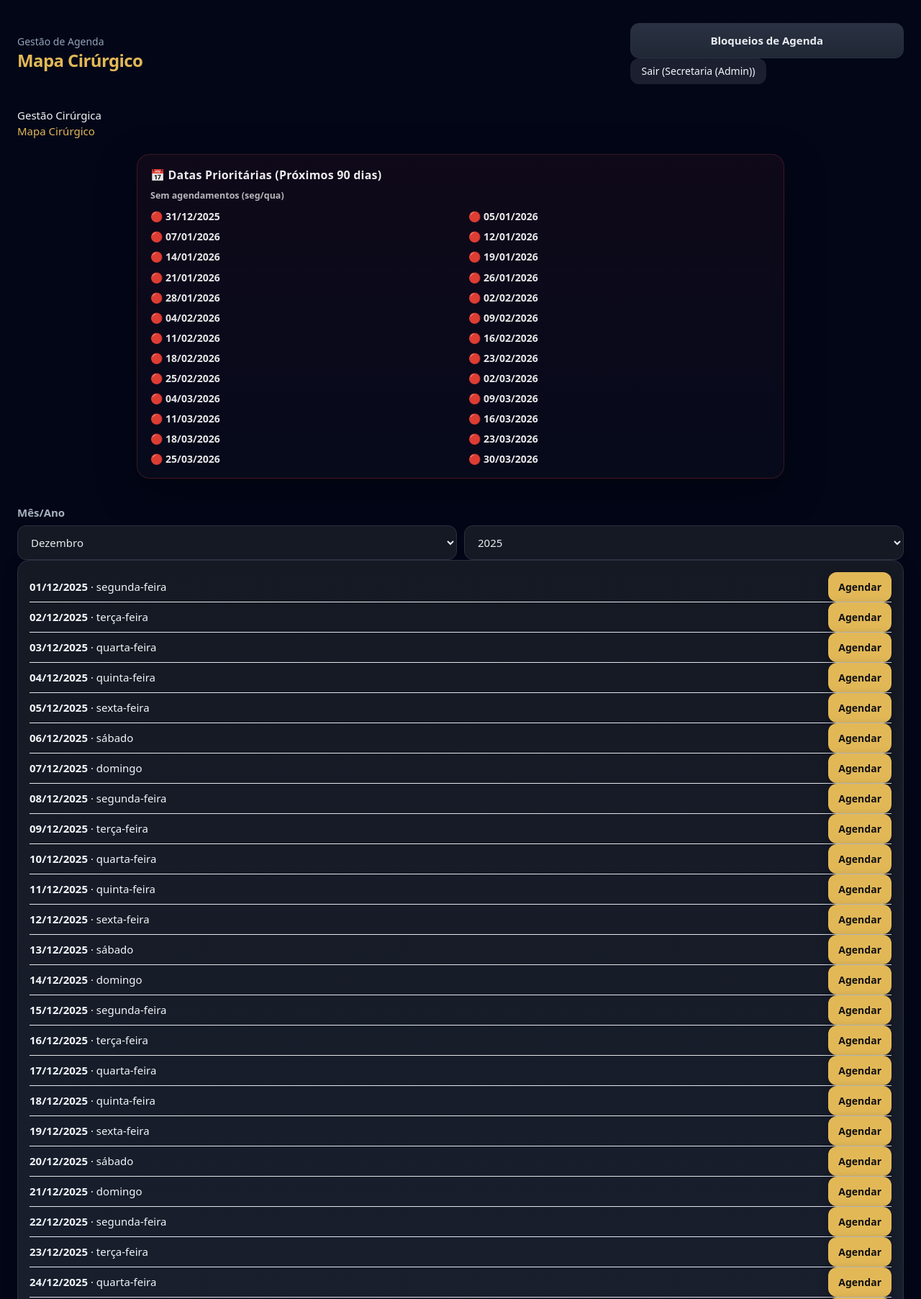
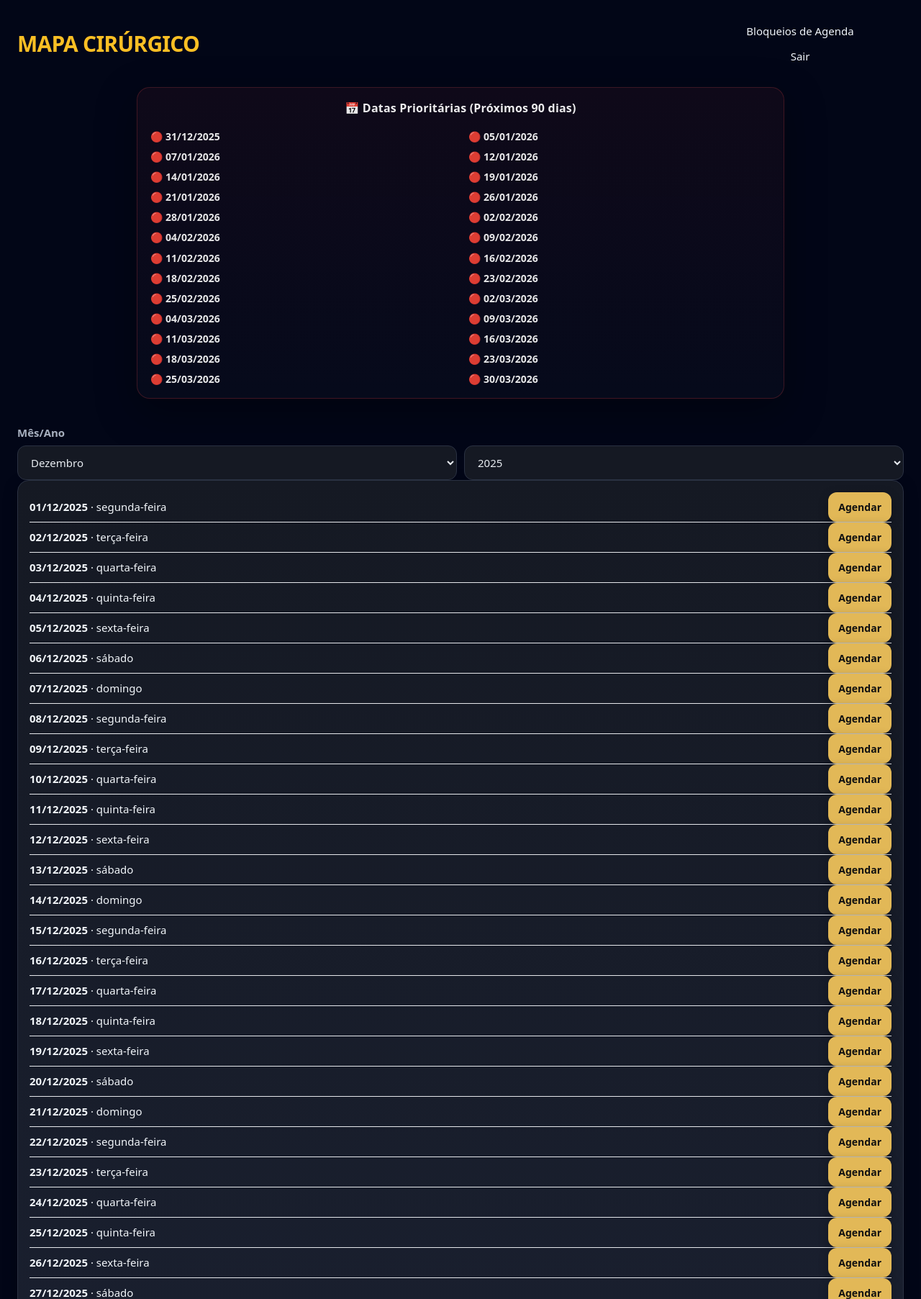
Before and after one commit to NextLevel2025Medical/agenda_consultorios, a FastAPI app: page /mapa in a window 1280 px wide. Shown: the top 1805 px of the page at 72% size. Run offline with FastAPI, Linux system fonts and the light colour scheme; the visitor is signed in with stand-in values (Sample User, id 1); data comes from the database, SQL or seed files in the repository; data that the repository does not hold is empty; some libraries are stand-ins or nearby versions.

Commit message:
Add files via upload

```diff
--- a/templates/base.html
+++ b/templates/base.html
@@ -13,19 +13,19 @@
   <div class="mx-auto max-w-7xl px-6 py-8">
     <div class="flex items-center justify-between gap-4">
       <div>
-        <div class="text-sm text-slate-400">Gestão de Agenda</div>
-        <h1 class="text-2xl font-semibold tracking-tight">
-          {{ title or "Agenda de Consultórios" }}
+        <h1 class="text-3xl font-extrabold tracking-tight text-amber-400">
+          MAPA CIRÚRGICO
         </h1>
       </div>
 
       {% if current_user %}
-      <form method="post" action="/logout">
-        <button class="btn btn-secondary" type="button" onclick="openBlocks()">Bloqueios de Agenda</button>
-        <button class="rounded-xl bg-white/10 px-4 py-2 text-sm hover:bg-white/15 transition">
-          Sair ({{ current_user.full_name }})
-        </button>
-      </form>
+      <div class="top-actions flex flex-col gap-3 items-stretch">
+        <a class="btn-secondary w-72 text-center" href="/bloqueios">Bloqueios de Agenda</a>
+
+        <form method="post" action="/logout">
+          <button class="btn-secondary w-72 text-center" type="submit">Sair</button>
+        </form>
+      </div>
       {% endif %}
     </div>
 
--- a/templates/mapa.html
+++ b/templates/mapa.html
@@ -205,14 +205,15 @@
   .priority-head{
     display:flex;
     align-items:center;
-    justify-content:space-between;
-    gap: 12px;
+    justify-content:center;
     margin-bottom: 10px;
   }
 
   .priority-title{
     font-size: 16px;
     font-weight: 900;
+    text-align: center;
+    width: 100%;
     color: rgba(255,255,255,.92);
     letter-spacing: .2px;
   }
@@ -267,25 +268,11 @@
 
 <div class="page">
   <div class="page-head">
-    <div>
-      <div class="kicker">Gestão Cirúrgica</div>
-      <h1 class="h1">Mapa Cirúrgico</h1>
-    </div>
-
     <div class="priority-wrap">
       <div class="priority-card {{ priority_mode }}">
         <div class="priority-head">
           <div>
             <div class="priority-title">📅 Datas Prioritárias (Próximos 90 dias)</div>
-            <div class="priority-sub">
-              {% if priority_mode == "red" %}
-                Sem agendamentos (seg/qua)
-              {% elif priority_mode == "yellow" %}
-                Apenas 1 agendamento (seg/qua)
-              {% else %}
-                Tudo preenchido (2+ agendamentos)
-              {% endif %}
-            </div>
           </div>
         </div>
 
```
